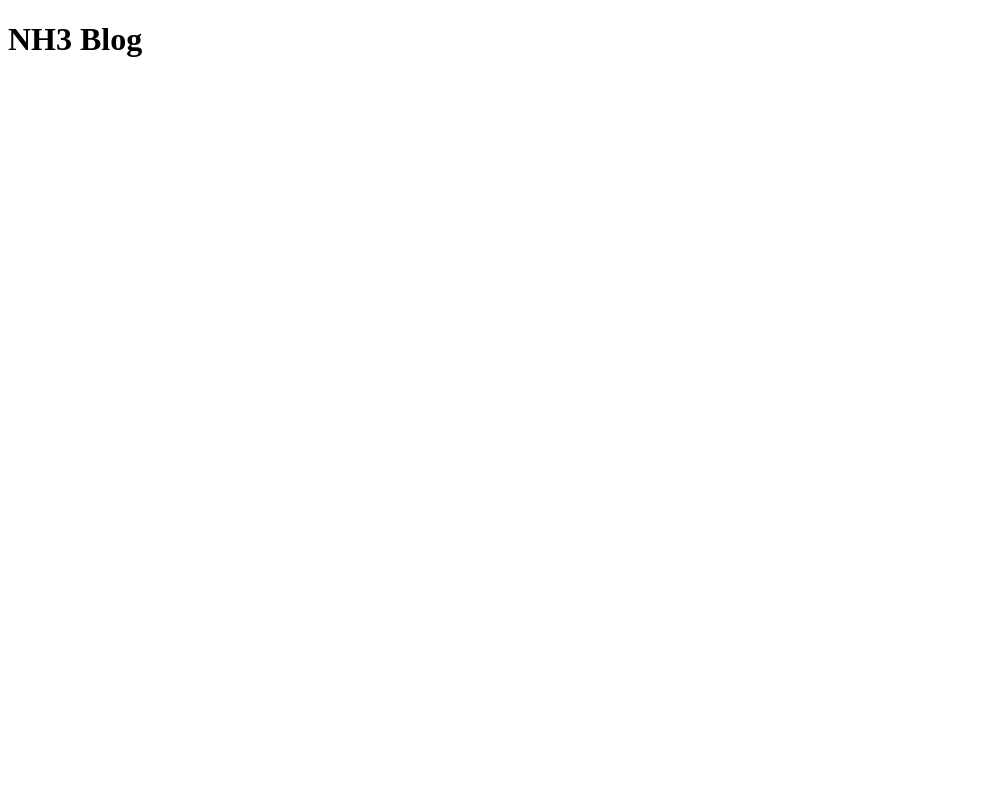
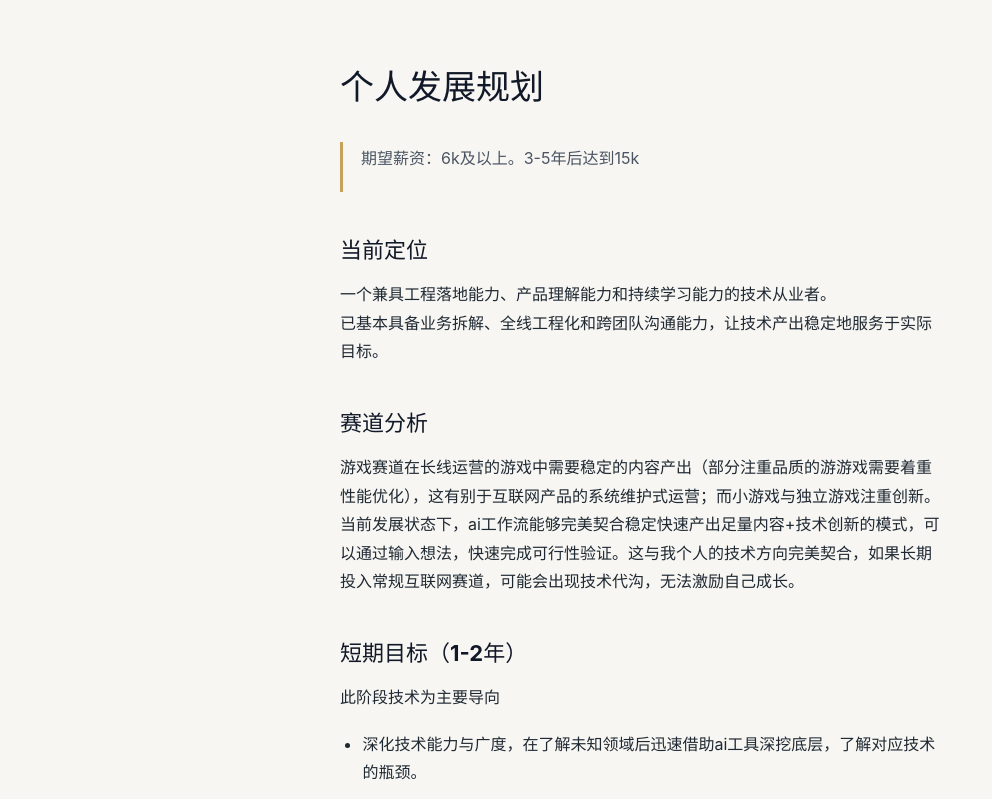
Before and after one commit to zaodonganqi/NH3, a Vue app: page / in a window 1280 px wide. Shown: the top 799 px of the page, without its empty margins (0-992 px from the left). Built offline with nearby package versions, Linux system fonts and the light colour scheme.

Commit message:
feat: 临时使用

```diff
--- a/package.json
+++ b/package.json
@@ -9,10 +9,12 @@
     "preview": "vite preview"
   },
   "dependencies": {
+    "markdown-it": "^14.1.0",
     "vue": "^3.5.13"
   },
   "devDependencies": {
     "@vitejs/plugin-vue": "^6.0.6",
+    "@types/markdown-it": "^14.1.2",
     "typescript": "^6.0.3",
     "vite": "^8.0.12",
     "vue-tsc": "^3.2.8"
--- a/src/App.vue
+++ b/src/App.vue
@@ -1,8 +1,116 @@
 <template>
-  <div id="app">
-    <h1>NH3 Blog</h1>
-  </div>
+  <main class="page">
+    <article class="markdown-body" v-html="html"></article>
+  </main>
 </template>
 
 <script setup lang="ts">
+import MarkdownIt from 'markdown-it'
+import plan from './assets/plan.md?raw'
+
+const md = new MarkdownIt({
+  html: true,
+  linkify: true,
+  typographer: true,
+})
+
+const html = md.render(plan)
 </script>
+
+<style>
+:root {
+  color: #1f2933;
+  background: #f7f6f2;
+  font-family:
+    Inter, ui-sans-serif, system-ui, -apple-system, BlinkMacSystemFont, "Segoe UI",
+    sans-serif;
+  font-synthesis: none;
+  text-rendering: optimizeLegibility;
+  -webkit-font-smoothing: antialiased;
+  -moz-osx-font-smoothing: grayscale;
+}
+
+body {
+  min-width: 320px;
+  min-height: 100vh;
+  margin: 0;
+}
+
+#app {
+  min-height: 100vh;
+}
+
+.page {
+  box-sizing: border-box;
+  width: 600px;
+  min-height: 100vh;
+  margin: 0 auto;
+  padding: 64px 0 96px;
+}
+
+.markdown-body {
+  line-height: 1.78;
+  font-size: 16px;
+}
+
+.markdown-body h1,
+.markdown-body h2,
+.markdown-body h3 {
+  color: #111827;
+  line-height: 1.35;
+  letter-spacing: 0;
+}
+
+.markdown-body h1 {
+  margin: 0 0 32px;
+  font-size: 34px;
+  font-weight: 750;
+}
+
+.markdown-body h2 {
+  margin: 40px 0 14px;
+  padding-top: 4px;
+  font-size: 22px;
+  font-weight: 700;
+}
+
+.markdown-body h3 {
+  margin: 28px 0 12px;
+  font-size: 18px;
+}
+
+.markdown-body p {
+  margin: 0 0 18px;
+}
+
+.markdown-body ul,
+.markdown-body ol {
+  margin: 0 0 20px;
+  padding-left: 1.4em;
+}
+
+.markdown-body li {
+  margin: 8px 0;
+}
+
+.markdown-body a {
+  color: #2563eb;
+  text-decoration-thickness: 1px;
+  text-underline-offset: 3px;
+}
+
+.markdown-body blockquote {
+  margin: 24px 0;
+  padding: 2px 0 2px 18px;
+  color: #4b5563;
+  border-left: 3px solid #c6a15b;
+}
+
+.markdown-body code {
+  padding: 0.15em 0.35em;
+  border-radius: 4px;
+  background: #ece7dd;
+  font-family: "SFMono-Regular", Consolas, "Liberation Mono", monospace;
+  font-size: 0.92em;
+}
+</style>
--- /dev/null
+++ b/src/assets/plan.md
@@ -0,0 +1,37 @@
+# 个人发展规划
+
+> 期望薪资：6k及以上。3-5年后达到15k
+
+## 当前定位
+
+一个兼具工程落地能力、产品理解能力和持续学习能力的技术从业者。
+已基本具备业务拆解、全线工程化和跨团队沟通能力，让技术产出稳定地服务于实际目标。
+
+## 赛道分析
+游戏赛道在长线运营的游戏中需要稳定的内容产出（部分注重品质的游游戏需要着重性能优化），这有别于互联网产品的系统维护式运营；而小游戏与独立游戏注重创新。
+当前发展状态下，ai工作流能够完美契合稳定快速产出足量内容+技术创新的模式，可以通过输入想法，快速完成可行性验证。这与我个人的技术方向完美契合，如果长期投入常规互联网赛道，可能会出现技术代沟，无法激励自己成长。
+
+## 短期目标（1-2年）
+此阶段技术为主要导向
+
+- 深化技术能力与广度，在了解未知领域后迅速借助ai工具深挖底层，了解对应技术的瓶颈。
+- 能够搭建稳定的ai工作流（agent），快速实现自身想法，将高价值的产出投入到实际应用。
+
+## 中期目标（3-5年）
+
+- 能独立负责模块或小型项目，从需求理解到交付质量都具备掌控力。
+- 沉淀通用组件、开发规范和排查经验，提升团队协作效率。
+- 加强性能优化、可维护性设计和用户体验意识。
+
+## 长期方向（5-10年）
+
+- 成长为能够承担复杂业务和技术方案设计的前端工程师。
+- 在工程质量、系统性思考和业务价值判断上形成自己的方法论。
+- 保持持续学习，逐步扩展到全栈、架构或技术管理等更宽的方向。
+
+## 行动计划
+
+1. 每周复盘一次工作中的问题和收获。
+2. 每月完成一个专项学习或实践主题。
+3. 主动参与代码评审和技术讨论，提升表达与协作能力。
+4. 对重要项目建立记录，包括背景、方案、问题、结果和反思。
```
Also changed, not shown: 1 other file (tests, documents, lock files or other folders).
